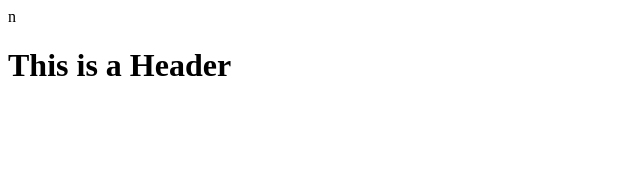
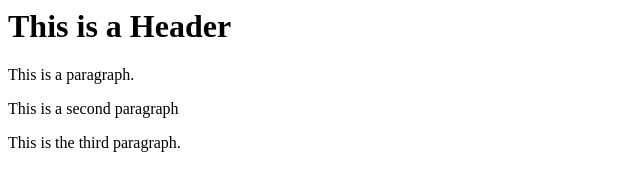
Before and after one commit to Samaksh/GitTest, a website: page Index.html in a window 1280 px wide. Shown: the whole page, without its empty margins (0-640 px from the left). Drawn offline with Linux system fonts and the light colour scheme.

Commit message:
Commit after checkout

```diff
--- a/Index.html
+++ b/Index.html
@@ -2,7 +2,10 @@
     <head>
 
     </head>
-    <body>n
+    <body>
         <h1> This is a Header</h1>
+        <p>This is a paragraph. </p>
+        <p> This is a second paragraph</p>
+        <p>This is the third paragraph. </p>
     </body>
 </html>
```
